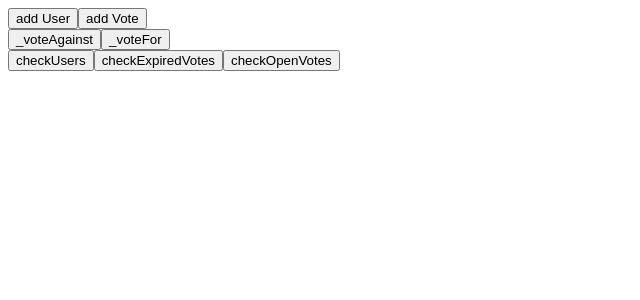
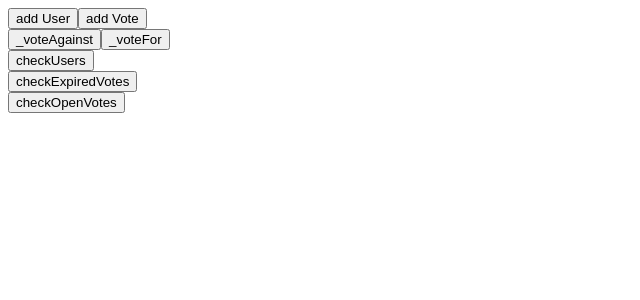
Before and after one commit to vladislovev/simple-dao, a React (Create React App) app: page / in a window 1280 px wide. Shown: the top 300 px of the page, without its empty margins (0-640 px from the left). Built offline with nearby package versions, Linux system fonts and the light colour scheme; what web3 would draw is missing.

Commit message:
MVP work-version

```diff
--- a/src/App.js
+++ b/src/App.js
@@ -163,6 +163,11 @@ function App() {
     let data = await votingContract.methods.checkUsers().call()
     console.log(data);
 
+    var users = document.getElementById("users");
+
+    users.innerHTML = {'name': data.voterName,
+                        'address': data.VoterAddress}
+
   }
 
   async function _checkExpiredVotes() {
@@ -177,6 +182,11 @@ function App() {
 
     let data = await votingContract.methods.checkOpenVotes().call()
     console.log(data);
+
+    var openVotes = document.getElementById("openVotes");
+
+    openVotes.innerHTML = data
+
 
 
   }
@@ -199,11 +209,15 @@ function App() {
       </div>
 
       <div className="checking">
-
-        <button onClick={() => _checkUsers()}>checkUsers</button>
-        <button onClick={() => _checkExpiredVotes()}>checkExpiredVotes</button>
-        <button onClick={() => _checkOpenVotes}>checkOpenVotes</button>
-
+        <div id='users'>
+          <button onClick={() => _checkUsers()}>checkUsers</button>
+        </div>
+        <div id='expiredVotes'>
+          <button onClick={() => _checkExpiredVotes()}>checkExpiredVotes</button>
+        </div>
+        <div id='openVotes'>
+          <button onClick={() => _checkOpenVotes()}>checkOpenVotes</button>
+        </div>
       </div>
 
     </div>
```
